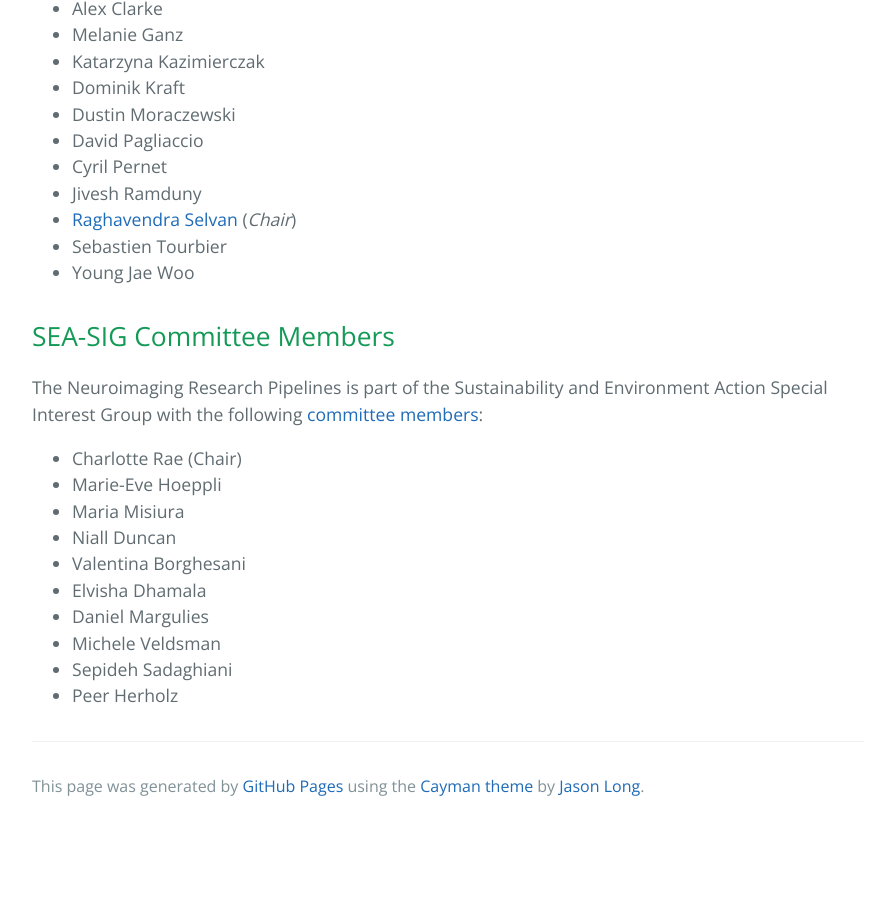
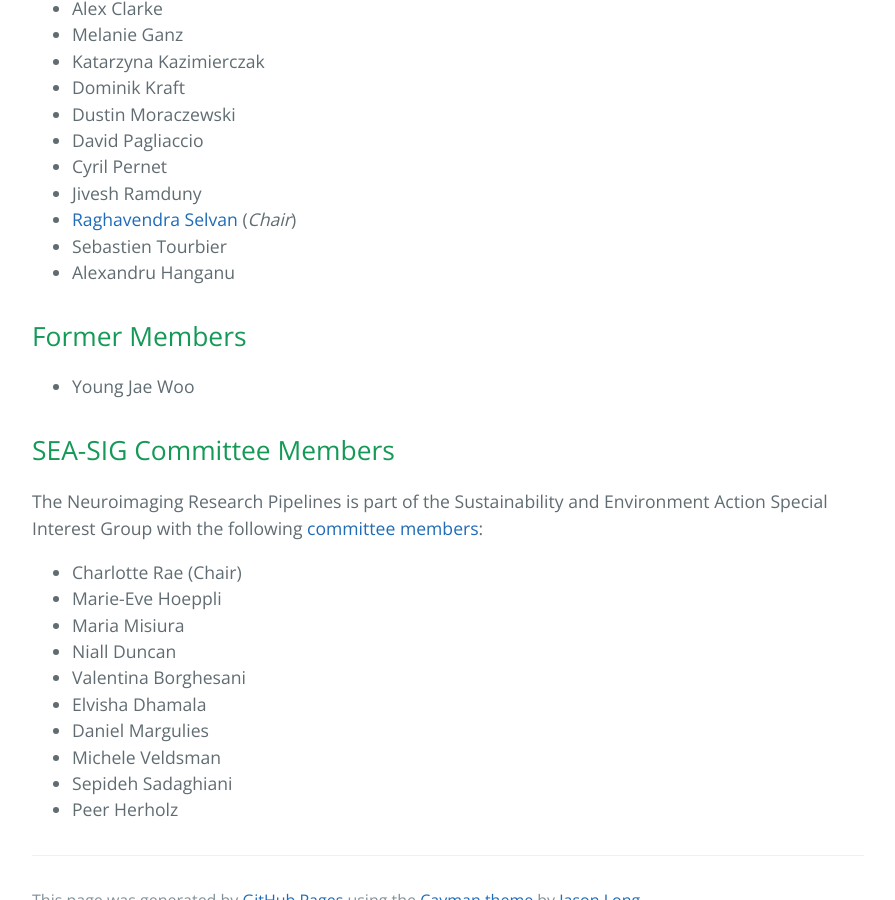
Before and after one commit to neuropipelines/neuropipelines.github.io, a Jekyll site: the page built from 50members.md, in a window 1280 px wide and 900 px high, scrolled down 528 px. Shown: the whole window, without its empty margins (192-1087 px from the left). Built offline with Jekyll 4.4.1, drawn with Linux system fonts in a browser that asks for light colours; before the commit the page ends 1358 px from its top, so only the background shows below that.

Commit message:
Add Alexandru to members list

```diff
--- a/50members.md
+++ b/50members.md
@@ -18,6 +18,9 @@ filename: 50members
 * Jivesh Ramduny
 * [Raghavendra Selvan](raghavian.github.io/) (*Chair*)
 * Sebastien Tourbier
+* Alexandru Hanganu
+
+## Former Members
 * Young Jae Woo
 
 ## SEA-SIG Committee Members
```
